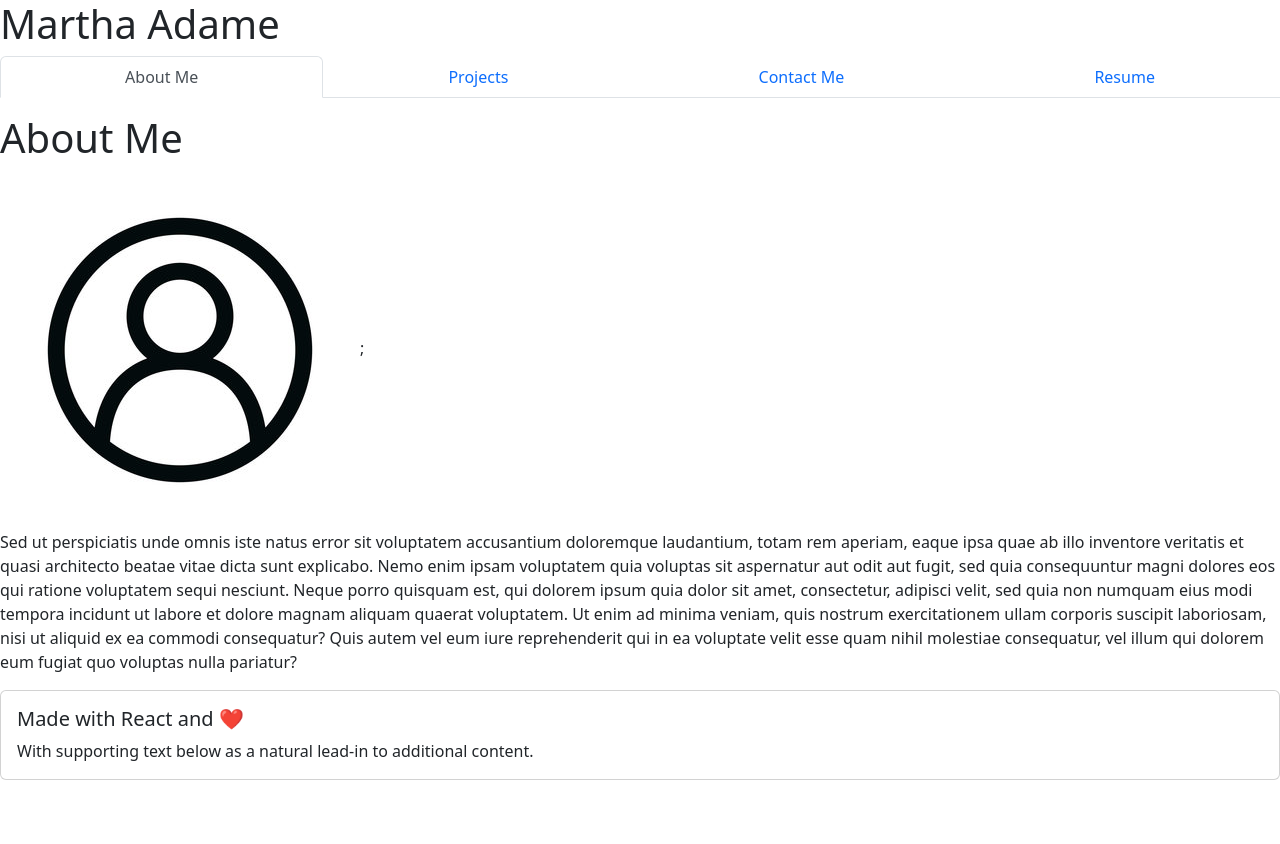
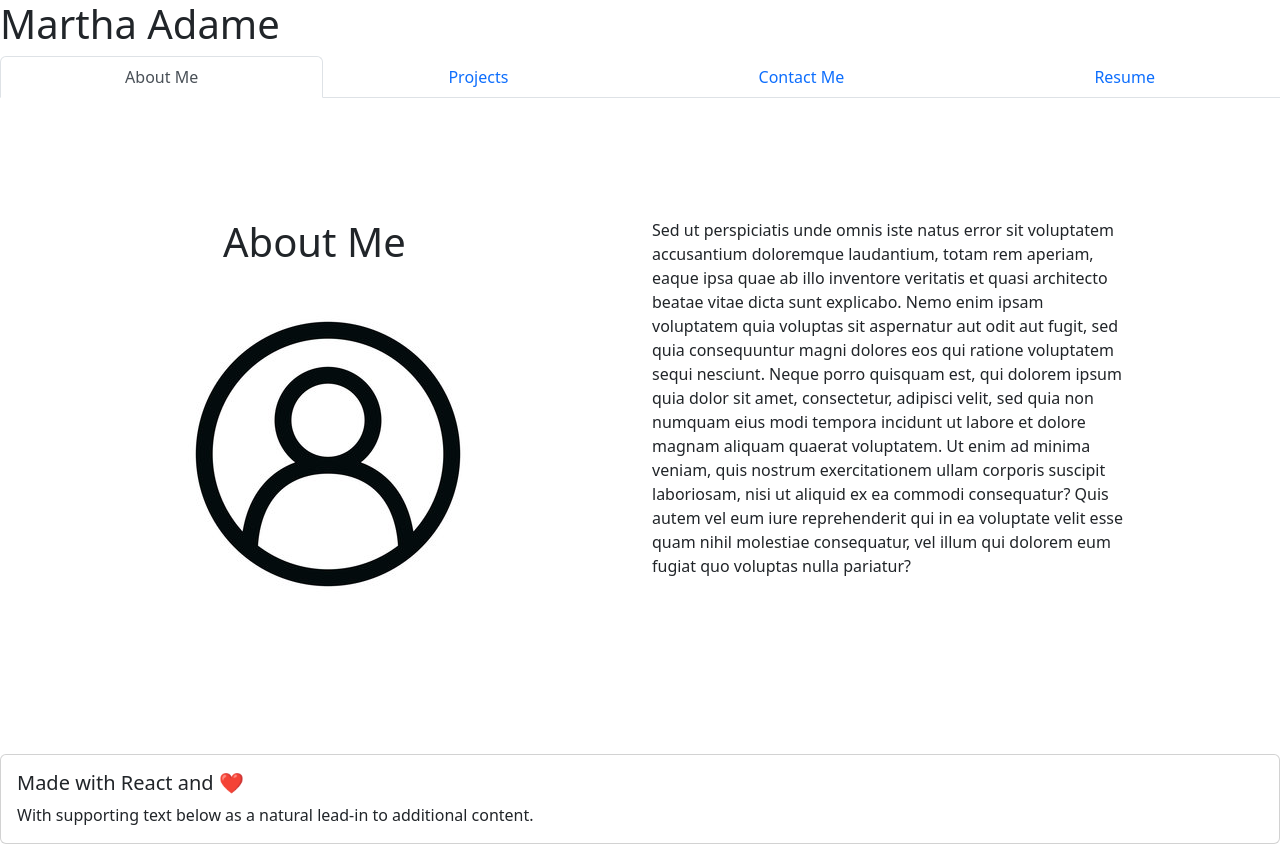
Before and after one commit to mladame/my-portfolio, a React (Create React App) app in the folder my-portfolio/: page / in a window 1280 px wide. Before the commit the page ends 800 px from the top, so only its background shows below. Built offline with nearby package versions, Linux system fonts and the light colour scheme.

Commit message:
about me css in progress

```diff
--- a/my-portfolio/src/components/pages/AboutMe.js
+++ b/my-portfolio/src/components/pages/AboutMe.js
@@ -1,13 +1,19 @@
 import React from "react";
-// import '../styles/AboutMe.css';
+import Container from 'react-bootstrap/Container';
+import Row from 'react-bootstrap/Row';
+import Col from 'react-bootstrap/Col';
 import PortfolioImage from "../../assets/images/user-image.jpg";
 
 function AboutMe() {
 
     return (
-        <div className="about-me-container">
+        <Container className="about-me-container">
+            <Row>
+                <Col>
                     <h1 className="about-me-title">About Me</h1>
-            <img className="about-me-img" src={PortfolioImage} alt="Martha Adame" />;
+                    <img className="about-me-img" src={PortfolioImage} alt="Martha Adame" />
+                </Col>
+                <Col>
                     <p className="about-me-description">
                         Sed ut perspiciatis unde omnis iste natus error sit voluptatem
                         accusantium doloremque laudantium, totam rem aperiam, eaque ipsa quae ab
@@ -23,7 +29,9 @@ function AboutMe() {
                         quam nihil molestiae consequatur, vel illum qui dolorem eum fugiat quo
                         voluptas nulla pariatur?
                     </p>
-        </div>
+                </Col>
+            </Row>
+        </Container>
     );
 }
 
--- a/my-portfolio/src/index.css
+++ b/my-portfolio/src/index.css
@@ -1,5 +1,23 @@
 /* ----------------ABOUT ME---------------- */
+.about-me-container {
+    max-width: 80%;
+    margin: auto;
+    margin-top: 100px;
+    margin-bottom: 100px;
+    padding: 20px;
+}
 
+.about-me-title {
+    margin-left: 75px;
+}
+
+.about-me-img{
+    margin: auto;
+}
+
+.about-me-description {
+    vertical-align: middle;
+}
 
 /* ---------------CONTACT PAGE------------- */
 .contactContainer{
```
Lines whose indentation alone changed are shown as unchanged.
